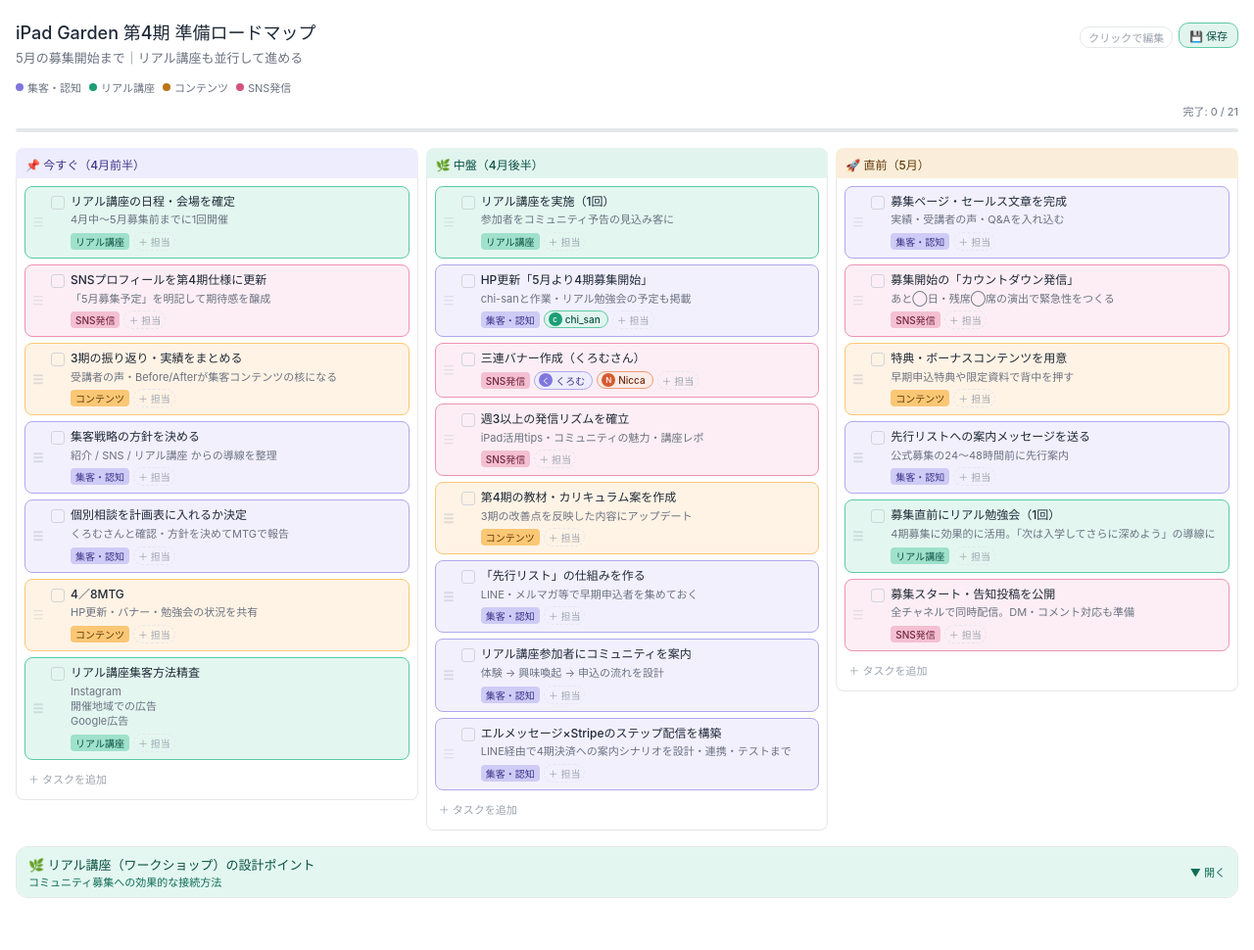
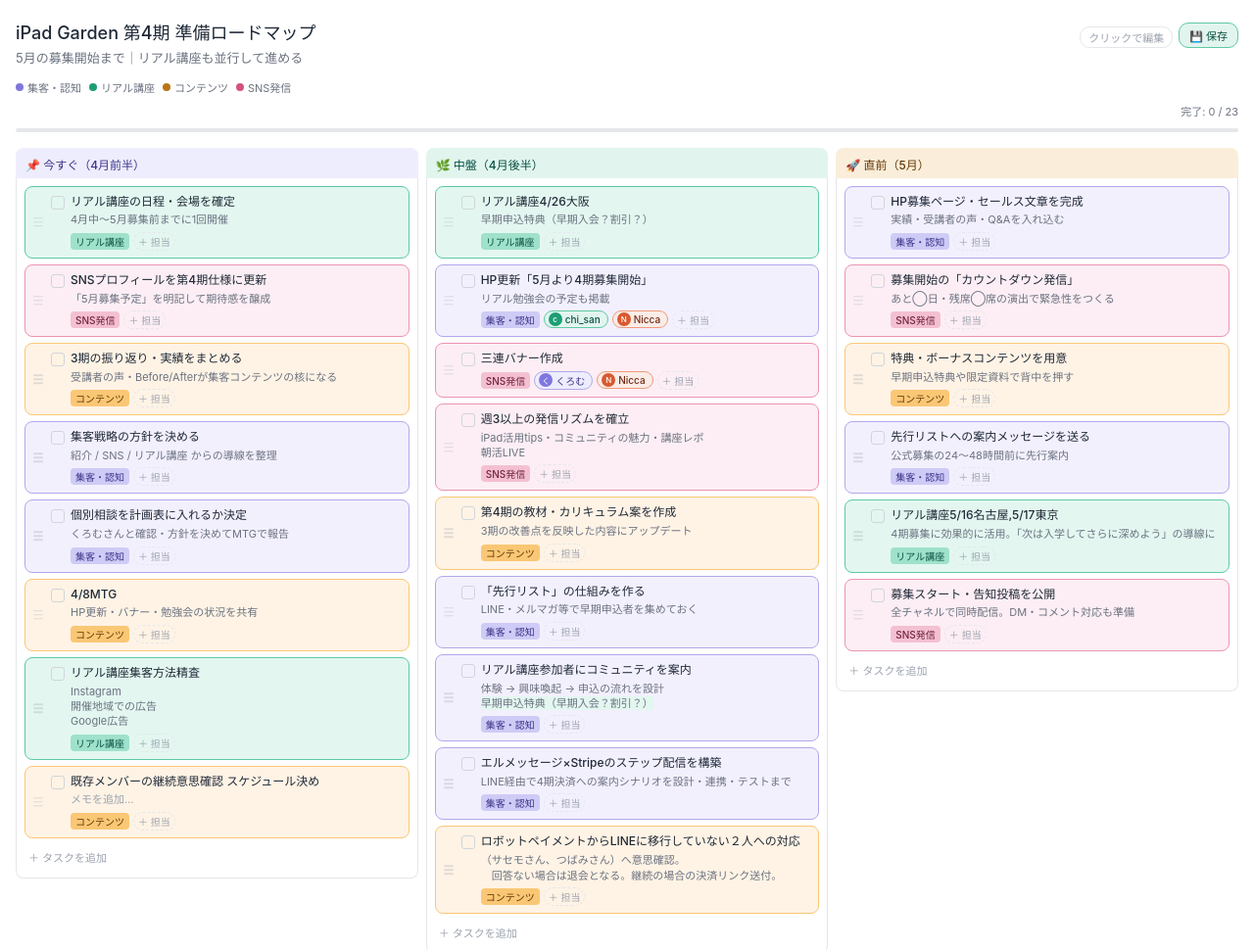
Before and after one commit to nicca-at-garden/ipad-garden-roadmap, a plain HTML site: page index.html in a window 1280 px wide. Shown: the top 970 px of the page at 98% size. Before the commit the page ends 933 px from the top, so only its background shows below. Drawn offline with Linux system fonts and the light colour scheme.

Commit message:
Add files via upload

```diff
--- a/index.html
+++ b/index.html
@@ -127,6 +127,9 @@
 </style>
 </head>
 <body>
+
+
+
 <div class="header">
   <div class="header-text">
     <div class="title" contenteditable="true">iPad Garden 第4期 準備ロードマップ</div>
@@ -145,7 +148,7 @@
   <div class="legend-item"><div class="legend-dot ld-s"></div>SNS発信</div>
 </div>
 
-<div class="progress-label" id="prog-label">完了: 0 / 21</div>
+<div class="progress-label" id="prog-label">完了: 0 / 23</div>
 <div class="progress-bar"><div class="progress-fill" id="prog-fill" style="width:0%"></div></div>
 
 <div class="timeline">
@@ -202,12 +205,12 @@
         <div class="drag-handle"><span></span><span></span><span></span></div><div class="task-delete" onclick="deleteTask(this)">×</div>
         <div class="task-top">
           <div class="task-check" onclick="toggleCheck(this)"></div>
-          <div class="task-title" contenteditable="true">4／8MTG</div>
+          <div class="task-title" contenteditable="true">4/8MTG</div>
         </div>
         <div class="task-note" contenteditable="true" data-placeholder="メモを追加…">HP更新・バナー・勉強会の状況を共有</div>
         <div class="task-footer"><div class="cat-badge badge-content" onclick="cycleBadge(this)">コンテンツ</div><div class="assignee-add" onclick="addAssignee(this)">＋ 担当</div></div>
       </div>
-      <div class="task-card cat-workshop" data-id="tc21"><div class="drag-handle"><span></span><span></span><span></span></div><div class="task-delete" onclick="deleteTask(this)">×</div><div class="task-top"><div class="task-check" onclick="toggleCheck(this)"></div><div class="task-title" contenteditable="true">リアル講座集客方法精査</div></div><div class="task-note" contenteditable="true" data-placeholder="メモを追加…">Instagram<br>開催地域での広告<br>Google広告</div><div class="task-footer"><div class="cat-badge badge-workshop" onclick="cycleBadge(this)">リアル講座</div><div class="assignee-add" onclick="addAssignee(this)">＋ 担当</div></div></div><div id="add-form-phase1" class="add-form">
+      <div class="task-card cat-workshop" data-id="tc21"><div class="drag-handle"><span></span><span></span><span></span></div><div class="task-delete" onclick="deleteTask(this)">×</div><div class="task-top"><div class="task-check" onclick="toggleCheck(this)"></div><div class="task-title" contenteditable="true">リアル講座集客方法精査</div></div><div class="task-note" contenteditable="true" data-placeholder="メモを追加…">Instagram<br>開催地域での広告<br>Google広告</div><div class="task-footer"><div class="cat-badge badge-workshop" onclick="cycleBadge(this)">リアル講座</div><div class="assignee-add" onclick="addAssignee(this)">＋ 担当</div></div></div><div class="task-card cat-content" data-id="tc22"><div class="drag-handle"><span></span><span></span><span></span></div><div class="task-delete" onclick="deleteTask(this)">×</div><div class="task-top"><div class="task-check" onclick="toggleCheck(this)"></div><div class="task-title" contenteditable="true">既存メンバーの継続意思確認 スケジュール決め</div></div><div class="task-note" contenteditable="true" data-placeholder="メモを追加…"></div><div class="task-footer"><div class="cat-badge badge-content" onclick="cycleBadge(this)">コンテンツ</div><div class="assignee-add" onclick="addAssignee(this)">＋ 担当</div></div></div><div id="add-form-phase1" class="add-form">
         <input id="new-title-phase1" type="text" placeholder="タスク名">
         <textarea id="new-note-phase1" placeholder="メモ（任意）"></textarea>
         <select id="new-cat-phase1">
@@ -232,9 +235,9 @@
         <div class="drag-handle"><span></span><span></span><span></span></div><div class="task-delete" onclick="deleteTask(this)">×</div>
         <div class="task-top">
           <div class="task-check" onclick="toggleCheck(this)"></div>
-          <div class="task-title" contenteditable="true">リアル講座を実施（1回）</div>
+          <div class="task-title" contenteditable="true">リアル講座4/26大阪</div>
         </div>
-        <div class="task-note" contenteditable="true" data-placeholder="メモを追加…">参加者をコミュニティ予告の見込み客に</div>
+        <div class="task-note" contenteditable="true" data-placeholder="メモを追加…">早期申込特典（早期入会？割引？）<br></div>
         <div class="task-footer"><div class="cat-badge badge-workshop" onclick="cycleBadge(this)">リアル講座</div><div class="assignee-add" onclick="addAssignee(this)">＋ 担当</div></div>
       </div>
       <div class="task-card cat-recruit" data-id="t18">
@@ -243,14 +246,14 @@
           <div class="task-check" onclick="toggleCheck(this)"></div>
           <div class="task-title" contenteditable="true">HP更新「5月より4期募集開始」</div>
         </div>
-        <div class="task-note" contenteditable="true" data-placeholder="メモを追加…">chi-sanと作業・リアル勉強会の予定も掲載</div>
-        <div class="task-footer"><div class="cat-badge badge-recruit" onclick="cycleBadge(this)">集客・認知</div><div class="assignee-badge a-chisan" data-member="chisan" onclick="this.remove()" title="クリックで削除"><span class="av">c</span>chi_san</div><div class="assignee-add" onclick="addAssignee(this)">＋ 担当</div></div>
+        <div class="task-note" contenteditable="true" data-placeholder="メモを追加…">リアル勉強会の予定も掲載</div>
+        <div class="task-footer"><div class="cat-badge badge-recruit" onclick="cycleBadge(this)">集客・認知</div><div class="assignee-badge a-chisan" data-member="chisan" onclick="this.remove()" title="クリックで削除"><span class="av">c</span>chi_san</div><div class="assignee-badge a-nicca" data-member="nicca" title="クリックで削除"><span class="av">N</span>Nicca</div><div class="assignee-add" onclick="addAssignee(this)">＋ 担当</div></div>
       </div>
       <div class="task-card cat-sns" data-id="t19">
         <div class="drag-handle"><span></span><span></span><span></span></div><div class="task-delete" onclick="deleteTask(this)">×</div>
         <div class="task-top">
           <div class="task-check" onclick="toggleCheck(this)"></div>
-          <div class="task-title" contenteditable="true">三連バナー作成（くろむさん）</div>
+          <div class="task-title" contenteditable="true">三連バナー作成</div>
         </div>
         <div class="task-footer"><div class="cat-badge badge-sns" onclick="cycleBadge(this)">SNS発信</div><div class="assignee-badge a-kurumu" data-member="kurumu" onclick="this.remove()" title="クリックで削除"><span class="av">く</span>くろむ</div><div class="assignee-badge a-nicca" data-member="nicca" title="クリックで削除"><span class="av">N</span>Nicca</div><div class="assignee-add" onclick="addAssignee(this)">＋ 担当</div></div>
       </div>
@@ -260,7 +263,7 @@
           <div class="task-check" onclick="toggleCheck(this)"></div>
           <div class="task-title" contenteditable="true">週3以上の発信リズムを確立</div>
         </div>
-        <div class="task-note" contenteditable="true" data-placeholder="メモを追加…">iPad活用tips・コミュニティの魅力・講座レポ</div>
+        <div class="task-note" contenteditable="true" data-placeholder="メモを追加…">iPad活用tips・コミュニティの魅力・講座レポ<br>朝活LIVE<br></div>
         <div class="task-footer"><div class="cat-badge badge-sns" onclick="cycleBadge(this)">SNS発信</div><div class="assignee-add" onclick="addAssignee(this)">＋ 担当</div></div>
       </div>
       <div class="task-card cat-content" data-id="t7">
@@ -287,7 +290,7 @@
           <div class="task-check" onclick="toggleCheck(this)"></div>
           <div class="task-title" contenteditable="true">リアル講座参加者にコミュニティを案内</div>
         </div>
-        <div class="task-note" contenteditable="true" data-placeholder="メモを追加…">体験 → 興味喚起 → 申込の流れを設計</div>
+        <div class="task-note" contenteditable="true" data-placeholder="メモを追加…">体験 → 興味喚起 → 申込の流れを設計<br><span style="background-color: rgb(227, 247, 240);">早期申込特典（早期入会？</span><span style="background-color: rgb(227, 247, 240);">割引？）</span></div>
         <div class="task-footer"><div class="cat-badge badge-recruit" onclick="cycleBadge(this)">集客・認知</div><div class="assignee-add" onclick="addAssignee(this)">＋ 担当</div></div>
       </div>
       <div class="task-card cat-recruit" data-id="t20">
@@ -300,7 +303,7 @@
         <div class="task-note" contenteditable="true" data-placeholder="メモを追加…">LINE経由で4期決済への案内シナリオを設計・連携・テストまで</div>
         <div class="task-footer"><div class="cat-badge badge-recruit" onclick="cycleBadge(this)">集客・認知</div><div class="assignee-add" onclick="addAssignee(this)">＋ 担当</div></div>
       </div>
-      <div id="add-form-phase2" class="add-form">
+      <div class="task-card cat-content" data-id="tc23"><div class="drag-handle"><span></span><span></span><span></span></div><div class="task-delete" onclick="deleteTask(this)">×</div><div class="task-top"><div class="task-check" onclick="toggleCheck(this)"></div><div class="task-title" contenteditable="true">ロボットペイメントからLINEに移行していない２人への対応</div></div><div class="task-note" contenteditable="true" data-placeholder="メモを追加…">（サセモさん、つばみさん）へ意思確認。<br>　回答ない場合は退会となる。継続の場合の決済リンク送付。</div><div class="task-footer"><div class="cat-badge badge-content" onclick="cycleBadge(this)">コンテンツ</div><div class="assignee-add" onclick="addAssignee(this)">＋ 担当</div></div></div><div id="add-form-phase2" class="add-form">
         <input id="new-title-phase2" type="text" placeholder="タスク名">
         <textarea id="new-note-phase2" placeholder="メモ（任意）"></textarea>
         <select id="new-cat-phase2">
@@ -325,7 +328,7 @@
         <div class="drag-handle"><span></span><span></span><span></span></div><div class="task-delete" onclick="deleteTask(this)">×</div>
         <div class="task-top">
           <div class="task-check" onclick="toggleCheck(this)"></div>
-          <div class="task-title" contenteditable="true">募集ページ・セールス文章を完成</div>
+          <div class="task-title" contenteditable="true">HP募集ページ・セールス文章を完成</div>
         </div>
         <div class="task-note" contenteditable="true" data-placeholder="メモを追加…">実績・受講者の声・Q&amp;Aを入れ込む</div>
         <div class="task-footer"><div class="cat-badge badge-recruit" onclick="cycleBadge(this)">集客・認知</div><div class="assignee-add" onclick="addAssignee(this)">＋ 担当</div></div>
@@ -361,7 +364,7 @@
         <div class="drag-handle"><span></span><span></span><span></span></div><div class="task-delete" onclick="deleteTask(this)">×</div>
         <div class="task-top">
           <div class="task-check" onclick="toggleCheck(this)"></div>
-          <div class="task-title" contenteditable="true">募集直前にリアル勉強会（1回）</div>
+          <div class="task-title" contenteditable="true">リアル講座5/16名古屋,5/17東京</div>
         </div>
         <div class="task-note" contenteditable="true" data-placeholder="メモを追加…">4期募集に効果的に活用。「次は入学してさらに深めよう」の導線に</div>
         <div class="task-footer"><div class="cat-badge badge-workshop" onclick="cycleBadge(this)">リアル講座</div><div class="assignee-add" onclick="addAssignee(this)">＋ 担当</div></div>
@@ -422,7 +425,7 @@
   sns: { cls: 'cat-sns', badge: 'badge-sns', label: 'SNS発信' }
 };
 const catOrder = ['recruit', 'workshop', 'content', 'sns'];
-let taskCounter = 21;
+let taskCounter = 23;
 
 // ─── チェック・削除・バッジ ──────────────────────────────────────
 function toggleCheck(el) {
@@ -770,5 +773,11 @@
 });
 </script>
 
+
+
+
+
+
+
 </body>
 </html>
```
